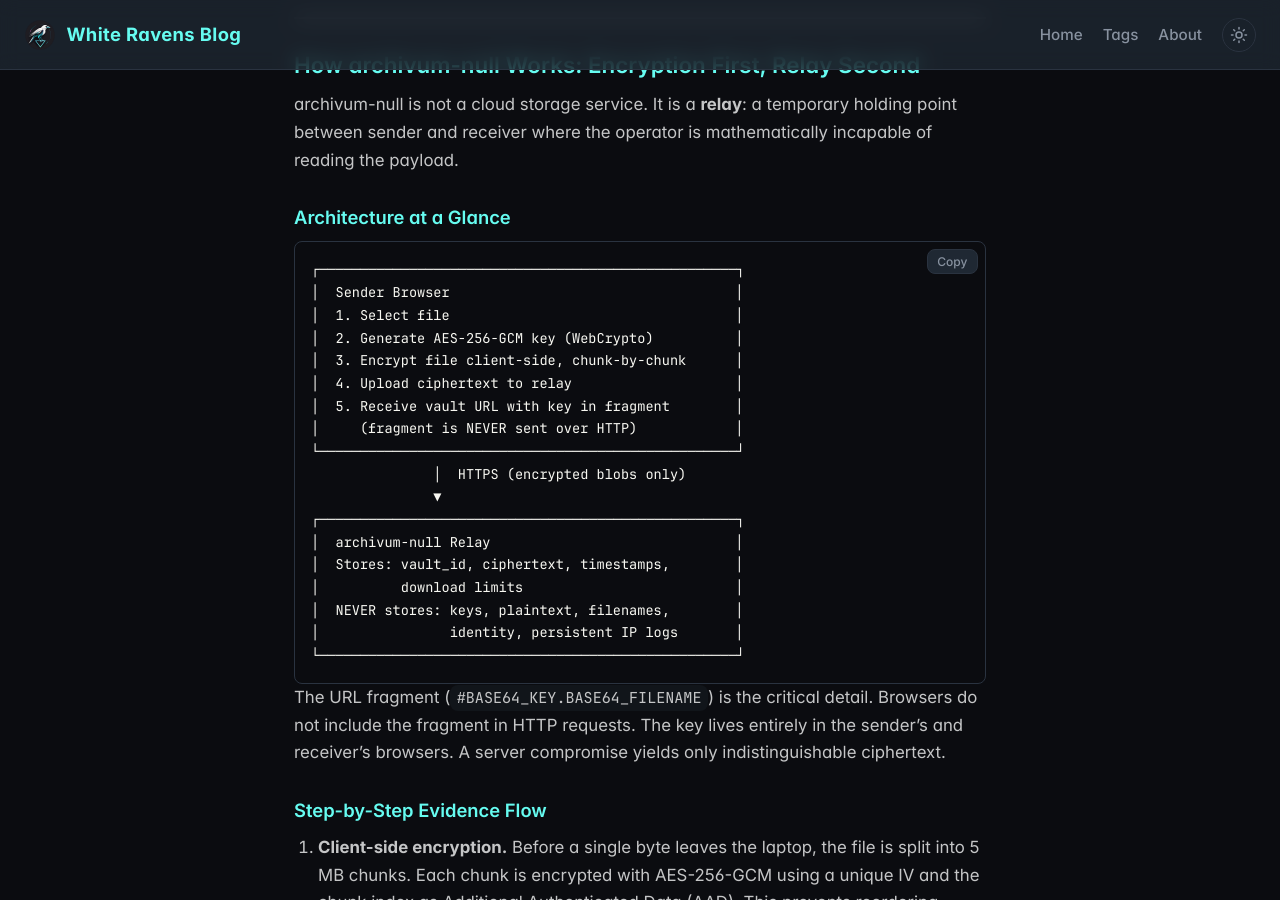
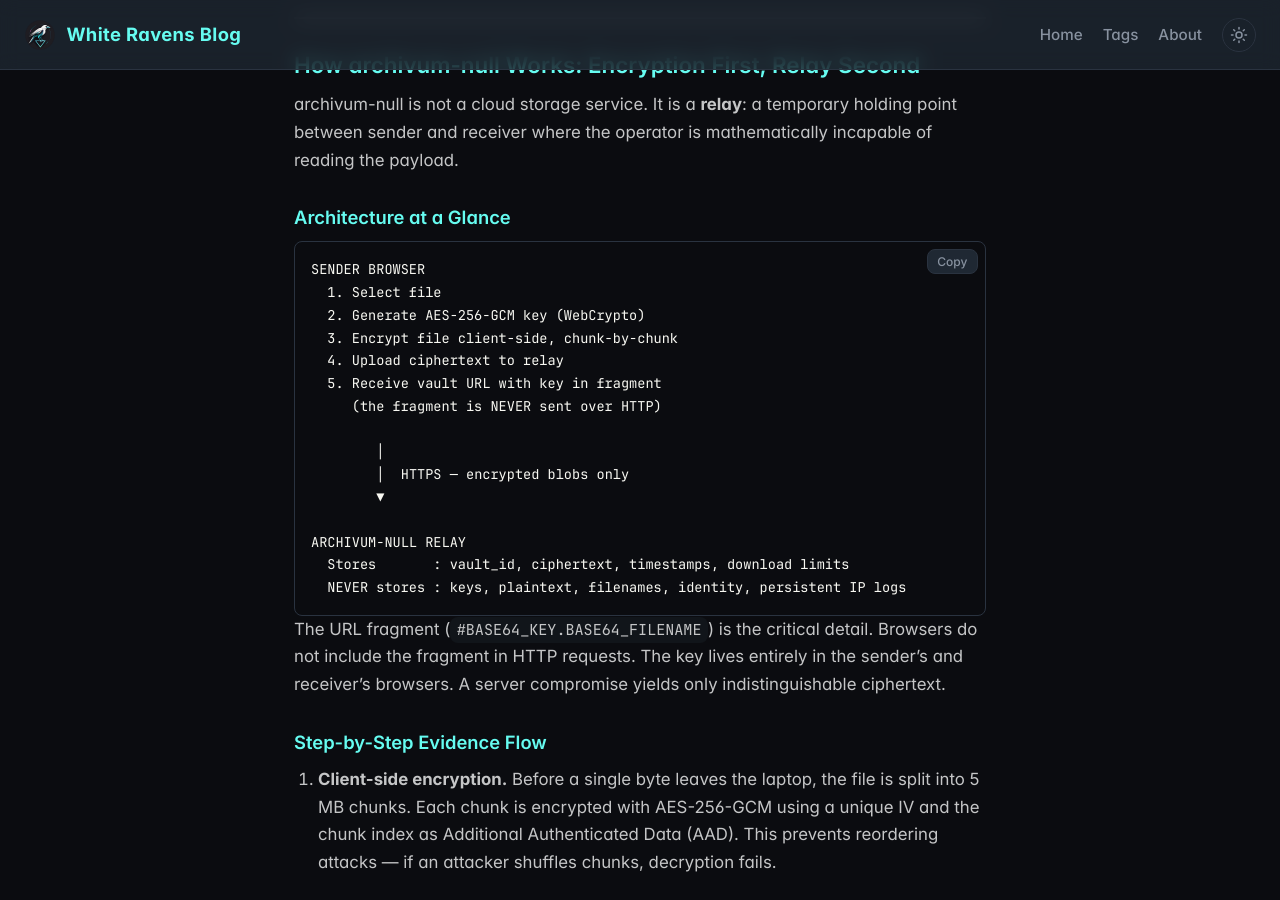
Before and after one commit to whiteravens20/blog, a Jekyll site: the page built from _posts/2026-05-20-immutable-legal-evidence.md, in a window 1280 px wide and 900 px high, scrolled down 1290 px. Built offline with Jekyll 4.4.1, drawn with Linux system fonts in a browser that asks for light colours; some of the changed text lies outside the part shown.

Commit message:
style(posts): simplify architecture diagram formatting
Refactor the ASCII architecture diagram to use a cleaner, text-based
layout instead of box-drawing characters for improved compatibility
and readability.

````diff
--- a/_posts/2026-05-20-immutable-legal-evidence.md
+++ b/_posts/2026-05-20-immutable-legal-evidence.md
@@ -63,24 +63,21 @@ incapable of reading the payload.
 ### Architecture at a Glance
 
 ```
-┌───────────────────────────────────────────────────┐
-│  Sender Browser                                   │
-│  1. Select file                                   │
-│  2. Generate AES-256-GCM key (WebCrypto)          │
-│  3. Encrypt file client-side, chunk-by-chunk      │
-│  4. Upload ciphertext to relay                    │
-│  5. Receive vault URL with key in fragment        │
-│     (fragment is NEVER sent over HTTP)            │
-└───────────────────────────────────────────────────┘
-               │  HTTPS (encrypted blobs only)
-               ▼
-┌───────────────────────────────────────────────────┐
-│  archivum-null Relay                              │
-│  Stores: vault_id, ciphertext, timestamps,        │
-│          download limits                          │
-│  NEVER stores: keys, plaintext, filenames,        │
-│                identity, persistent IP logs       │
-└───────────────────────────────────────────────────┘
+SENDER BROWSER
+  1. Select file
+  2. Generate AES-256-GCM key (WebCrypto)
+  3. Encrypt file client-side, chunk-by-chunk
+  4. Upload ciphertext to relay
+  5. Receive vault URL with key in fragment
+     (the fragment is NEVER sent over HTTP)
+
+        │
+        │  HTTPS — encrypted blobs only
+        ▼
+
+ARCHIVUM-NULL RELAY
+  Stores       : vault_id, ciphertext, timestamps, download limits
+  NEVER stores : keys, plaintext, filenames, identity, persistent IP logs
 ```
 
 The URL fragment (`#BASE64_KEY.BASE64_FILENAME`) is the critical detail.
````
